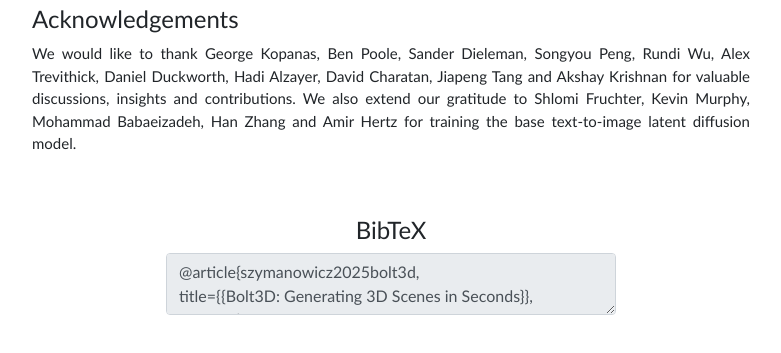
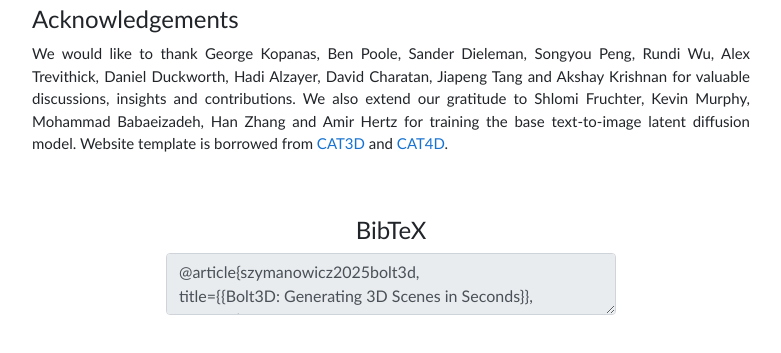
Before and after one commit to szymanowiczs/szymanowiczs.github.io, a plain HTML site: page bolt3d.html in a window 1280 px wide. Shown: the part 7216-7569 px from the top of the page, without its empty margins (249-1030 px from the left). Drawn offline with nearby package versions, Linux system fonts and the light colour scheme; some icons are missing.

Commit message:
include website attribution

```diff
--- a/bolt3d.html
+++ b/bolt3d.html
@@ -472,6 +472,7 @@
                     Jiapeng Tang and Akshay Krishnan for valuable discussions, insights and contributions.
                     We also extend our gratitude to Shlomi Fruchter, Kevin Murphy, Mohammad Babaeizadeh, Han Zhang and
                     Amir Hertz for training the base text-to-image latent diffusion model.
+                    Website template is borrowed from <a href="https://cat3d.github.io/">CAT3D</a> and <a href="https://cat-4d.github.io/">CAT4D</a>.
                     <br><br><br>
                 </p>
             </div>
```
